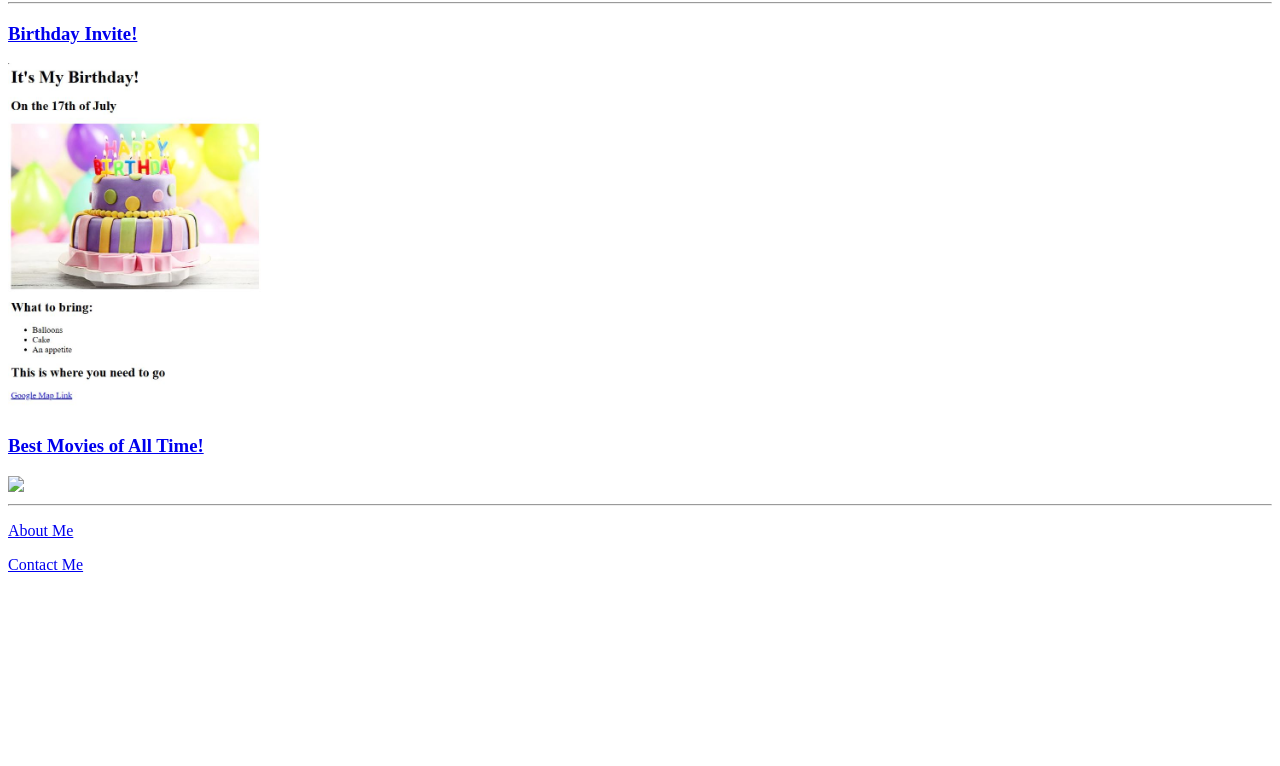
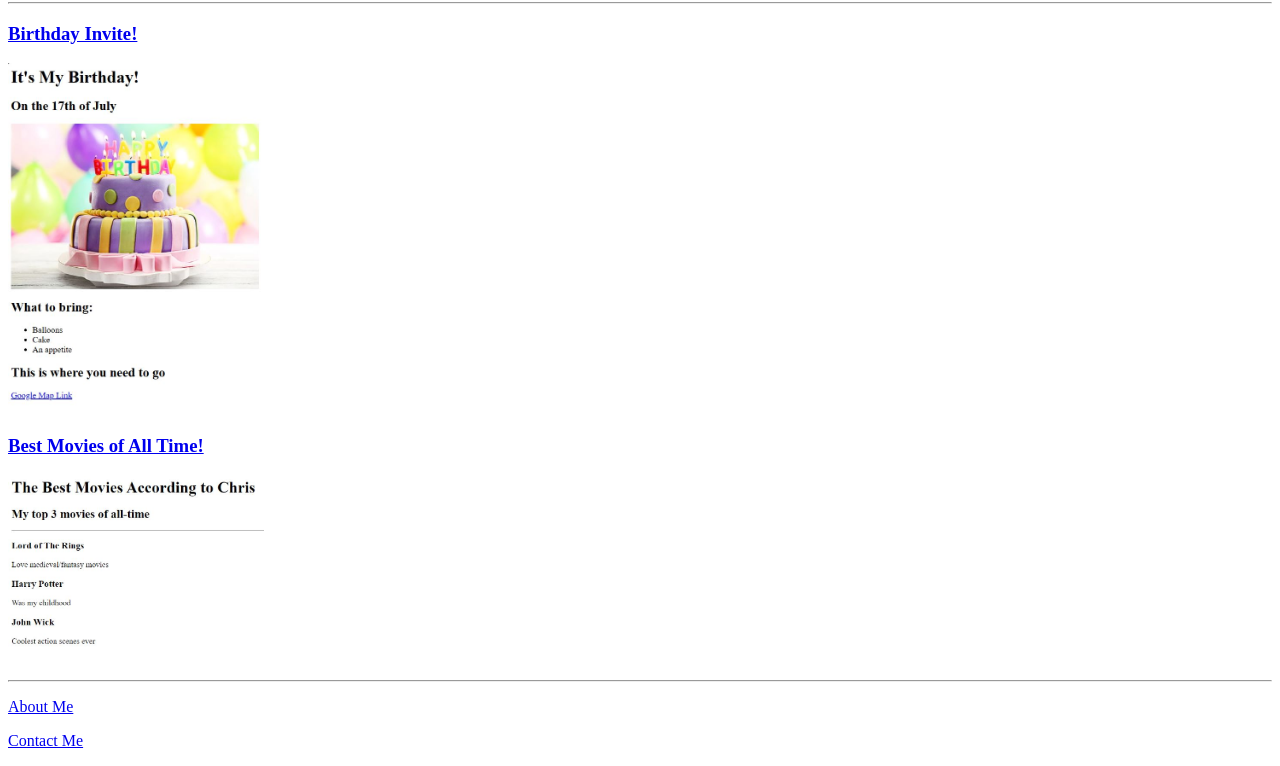
Before and after one commit to krnpride45/html-portfolio, a plain HTML site: page index.html in a window 1280 px wide. Shown: the part 125-891 px from the top of the page. Before the commit the page ends 800 px from the top, so only its background shows below. Drawn offline with Linux system fonts and the light colour scheme.

Commit message:
index.html

```diff
--- a/index.html
+++ b/index.html
@@ -13,7 +13,7 @@
         <h3><a href="./public/birthday-invite.html">Birthday Invite!</a></h3>
         <a href ="./public/birthday-invite.html"><img src="./assets/images/Birthday Invite.JPG" style="width: 20vw" /></a>
         <h3><a href="./public/movie-ranking.html">Best Movies of All Time!</a></h3>
-        <a href="./public/movie-ranking.html"><img src="./assets/images/Top Movies.JPG/" style="width: 20vw" /></a>
+        <a href="./public/movie-ranking.html"><img src="./assets/images/Top Movies.JPG" style="width: 20vw" /></a>
         <hr />
         <p><a href="./public/about.html">About Me</a></p>
         <p><a href="./public/contact.html">Contact Me</a></p>
```
